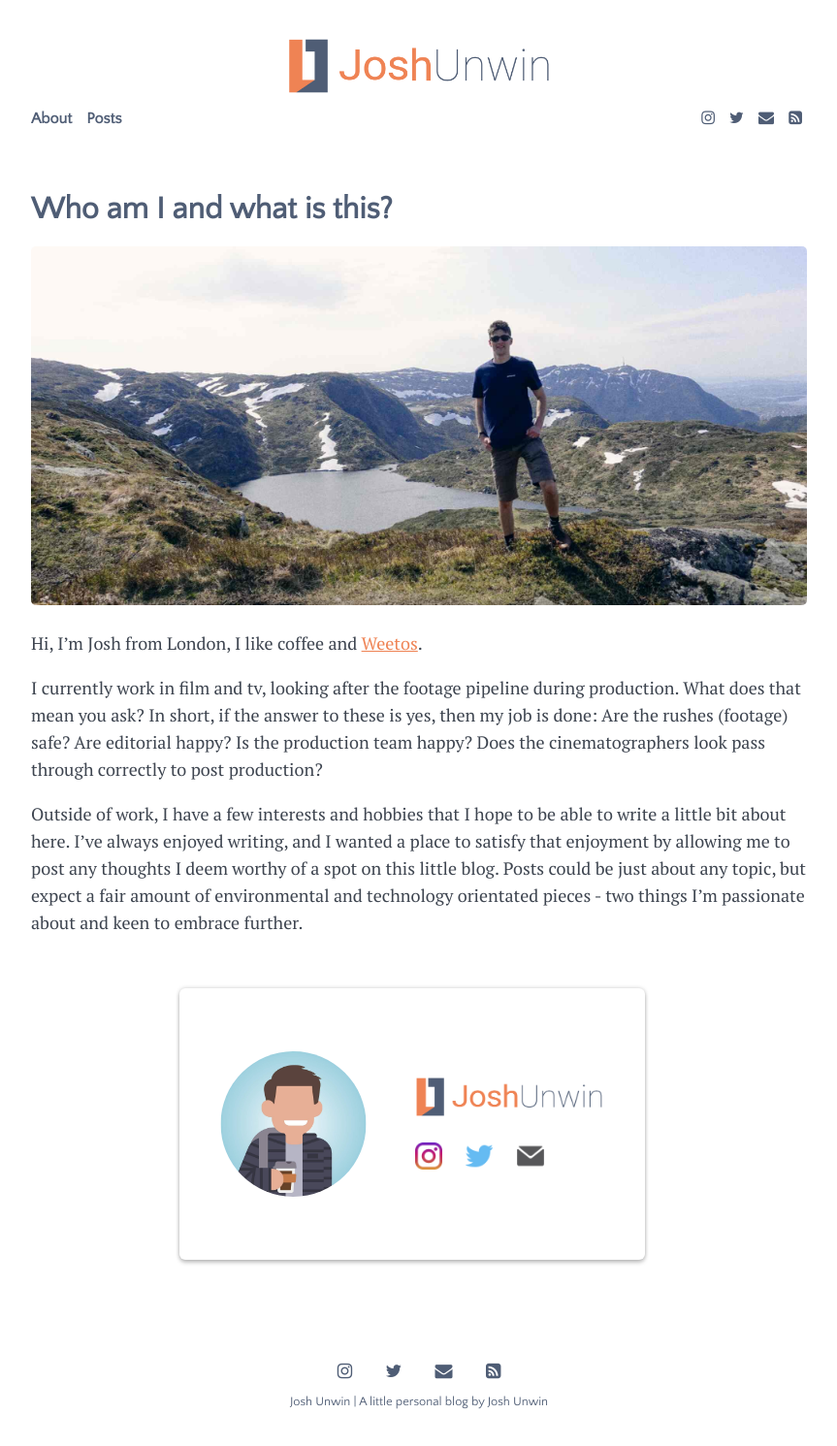
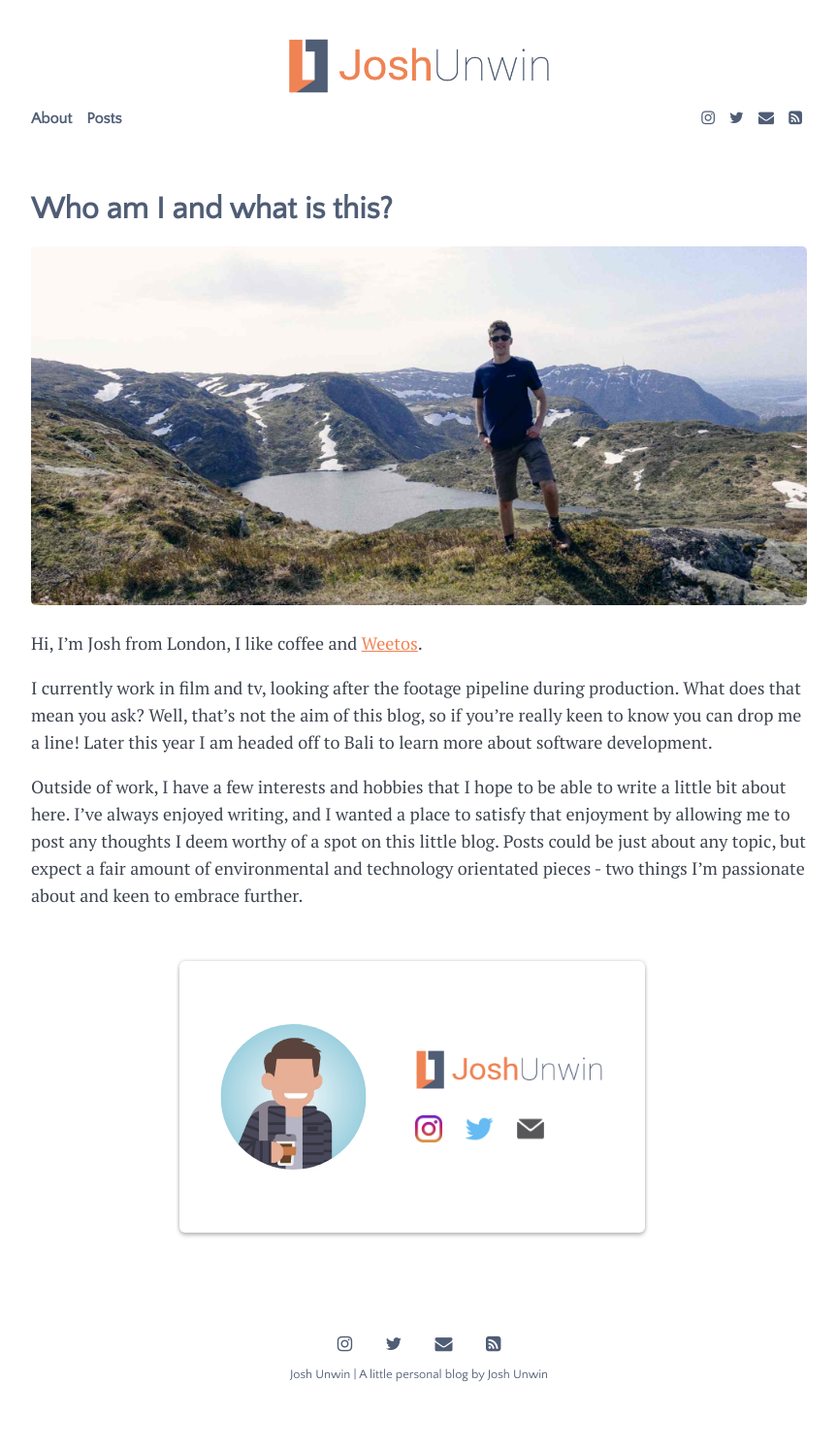
Before and after one commit to joshunwin/joshunwin.github.io, a Jekyll site: the page built from menu/about.md, in a window 1280 px wide. Shown: the whole page at 97% size, without its empty margins (208-1071 px from the left). Built offline with Jekyll 4.4.1, drawn with Linux system fonts in a browser that asks for light colours; after the commit the page ends 1463 px from its top, so only the background shows below that.

Commit message:
'About me' and green blog tweaks.

```diff
--- a/menu/about.md
+++ b/menu/about.md
@@ -7,7 +7,7 @@ title: Who am I and what is this?
 
 Hi, I'm Josh from London, I like coffee and [Weetos](https://www.weetabixfoodcompany.co.uk/our-brands/weetos).
 
-I currently work in film and tv, looking after the footage pipeline during production. What does that mean you ask? In short, if the answer to these is yes, then my job is done: Are the rushes (footage) safe? Are editorial happy? Is the production team happy? Does the cinematographers look pass through correctly to post production?
+I currently work in film and tv, looking after the footage pipeline during production. What does that mean you ask? Well, that's not the aim of this blog, so if you're really keen to know you can drop me a line! Later this year I am headed off to Bali to learn more about software development.
 
 Outside of work, I have a few interests and hobbies that I hope to be able to write a little bit about here. I've always enjoyed writing, and I wanted a place to satisfy that enjoyment by allowing me to post any thoughts I deem worthy of a spot on this little blog. Posts could be just about any topic, but expect a fair amount of environmental and technology orientated pieces - two things I'm passionate about and keen to embrace further.
 
```
Also changed, not shown: _posts/2018-12-01-going-green.md (+9 -7 lines).
